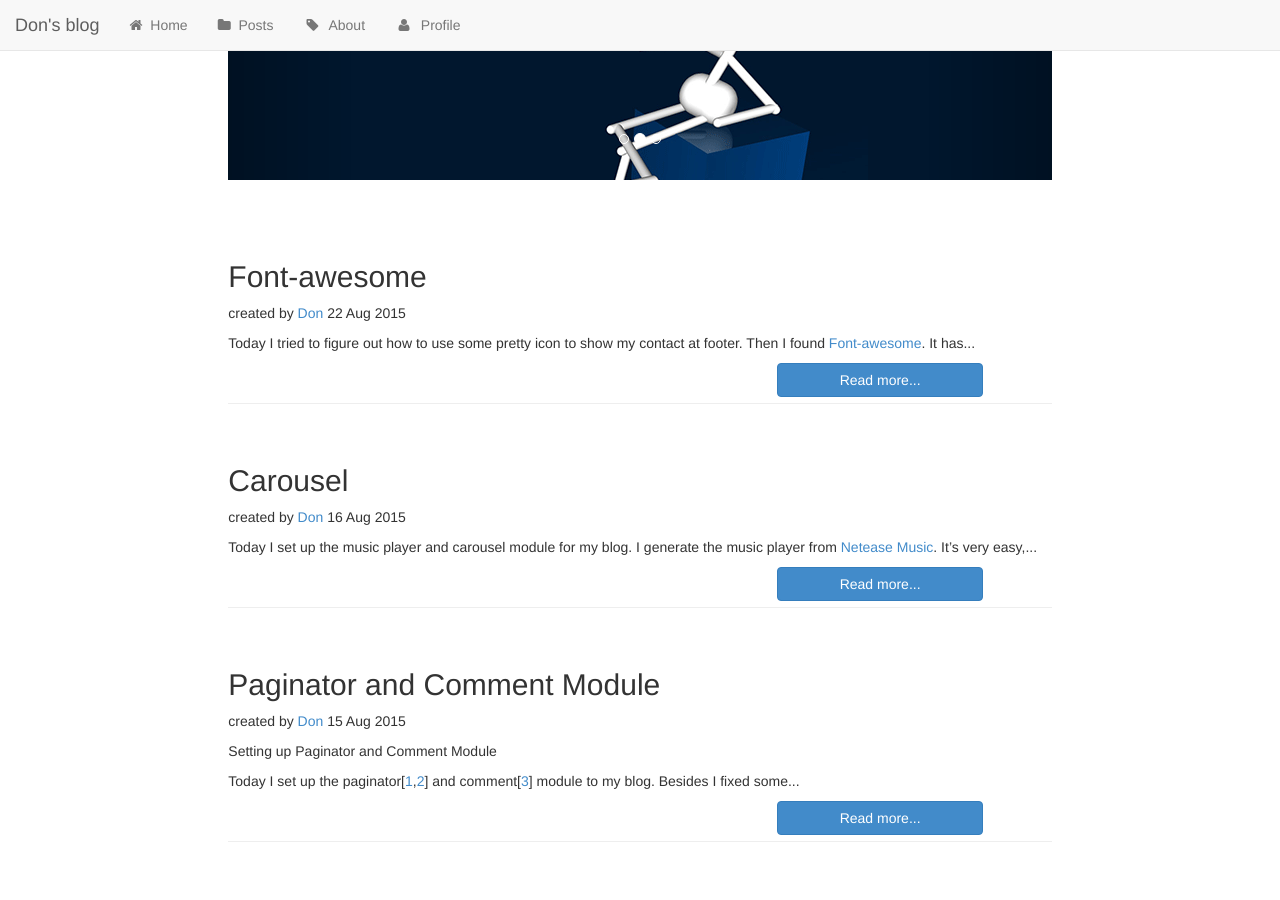
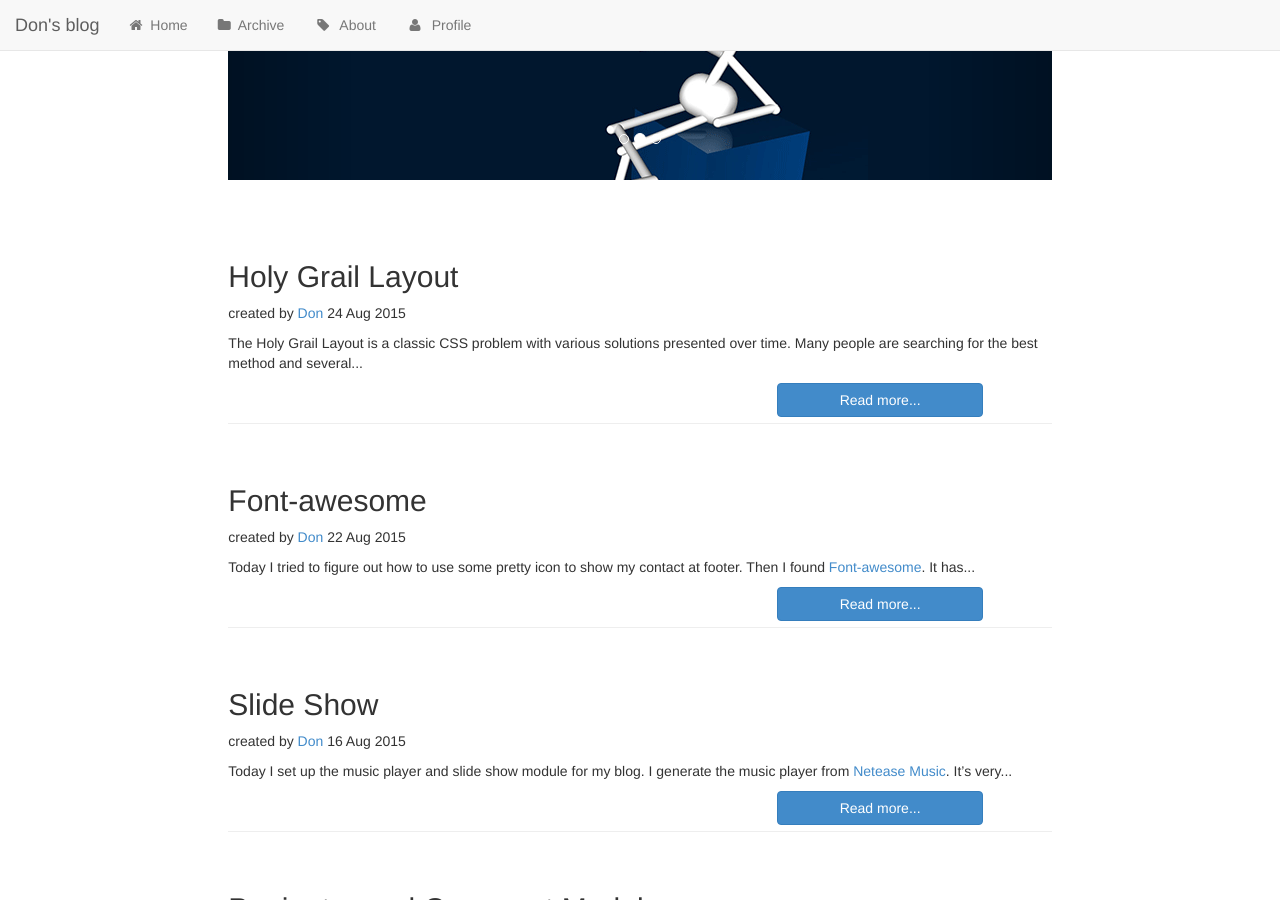
Before and after one commit to luoyuchen/dontry.github.io, a Jekyll site: the page built from archive.html, in a window 1280 px wide and 900 px high, scrolled down 260 px. Built offline with Jekyll 4.4.1, drawn with Linux system fonts in a browser that asks for light colours.

Commit message:
holy grail layout discussion

```diff
--- a/_includes/header.html
+++ b/_includes/header.html
@@ -14,7 +14,7 @@
 			<div class="navbar-collapse collapse" id="head-navbar">
 				<ul class="nav navbar-nav">
 					<li class="blog-nav-item"><a href="/index.html"><i class="fa fa-home fw"></i>&nbsp Home</a></li>
-					<li class="blog-nav-item"><a href="/article.html"><i class="fa fa-folder fw"></i>&nbsp Posts</a></li>
+					<li class="blog-nav-item"><a href="/archive.html"><i class="fa fa-folder fw"></i>&nbsp Archive</a></li>
 					<li class="blog-nav-item"><a href="/about"><i class="fa fa-tag fa-fw"></i>&nbsp About</a></li>
 					<li class="blog-nav-item"><a href="/profile.html"><i class="fa fa-user fa-fw"></i>&nbsp Profile</a></li>
 				</ul>
--- a/_posts/2015-08-16-carousel.md
+++ b/_posts/2015-08-16-carousel.md
@@ -1,7 +1,7 @@
 ---
 layout: post
-title: Carousel
+title: Slide Show
 ---
 
 
-Today I set up the music player and carousel module for my blog. I generate the music player from [Netease Music](http://music.163.com). It's very easy, you could create an external link from an album. For carousel, it's kinda complicated and challenging. But with the help of [Jekyll tips](http://jekyll.tips/tutorials/photo-gallery/), I did accomplish it at last. I think I should better understand the Jekyll and Liquid.
+Today I set up the music player and slide show module for my blog. I generate the music player from [Netease Music](http://music.163.com). It's very easy, you could create an external link from an album. For carousel, it's kinda complicated and challenging. But with the help of [Jekyll tips](http://jekyll.tips/tutorials/photo-gallery/), I did accomplish it at last. I think I should better understand the Jekyll and Liquid.
--- /dev/null
+++ b/_posts/2015-08-24-holy-grail-layout.md
@@ -0,0 +1,38 @@
+---
+layout: post
+title: Holy Grail Layout
+---
+
+The Holy Grail Layout is a classic CSS problem with various solutions presented over time. Many people are searching for the best method and several goot templates are presented.
+
+Most CSS solutions for Holy Grail aim to meet a few goals:
+
+ * They should have a fluid center with fixed-width sidebars.
+ * The center column(main content) should appear first in the HTML source.
+ * All columns should be the same height, regarless of which column is actually the tallest.
+ * They should require minimal markup.
+ * The footer should "stick"  to the bottom of the page when content is sparse.
+
+
+And one of the most classic templates is like this:
+
+<script src="https://gist.github.com/dontry/5d81c511be5f0a847642.js"></script>
+
+We can see that how <em>float:left</em> and <em>nagative margin-left</em> are used to let sidebars stick aside. Besides combining <em>padding-bottom: 999px, margin-bottom: -999px</em>, it is able to make the same height for all columns.However, it is not adaptive enough because the main content part need to be set a pair of fixed padding values.
+
+Then the Taobao UED create a more adaptive and advanced version of this classic layout.
+
+#### Wings layout
+
+<script src="https://gist.github.com/dontry/a367fc434313d7ccedc1.js"></script>
+
+<br>
+<br>
+<br>
+<br>
+
+
+#### More info for Holy Grail layouts:
+
+ *  [Holy Grail Layout solved by Flexbox](https://philipwalton.github.io/solved-by-flexbox/demos/holy-grail/)
+ *  [A list of solutions](https://philipwalton.github.io/solved-by-flexbox/demos/holy-grail/)
```
Also changed, not shown: archive.html (renamed from article.html), codepen-logo-midgray.svg (added), qr_code.png (added).
